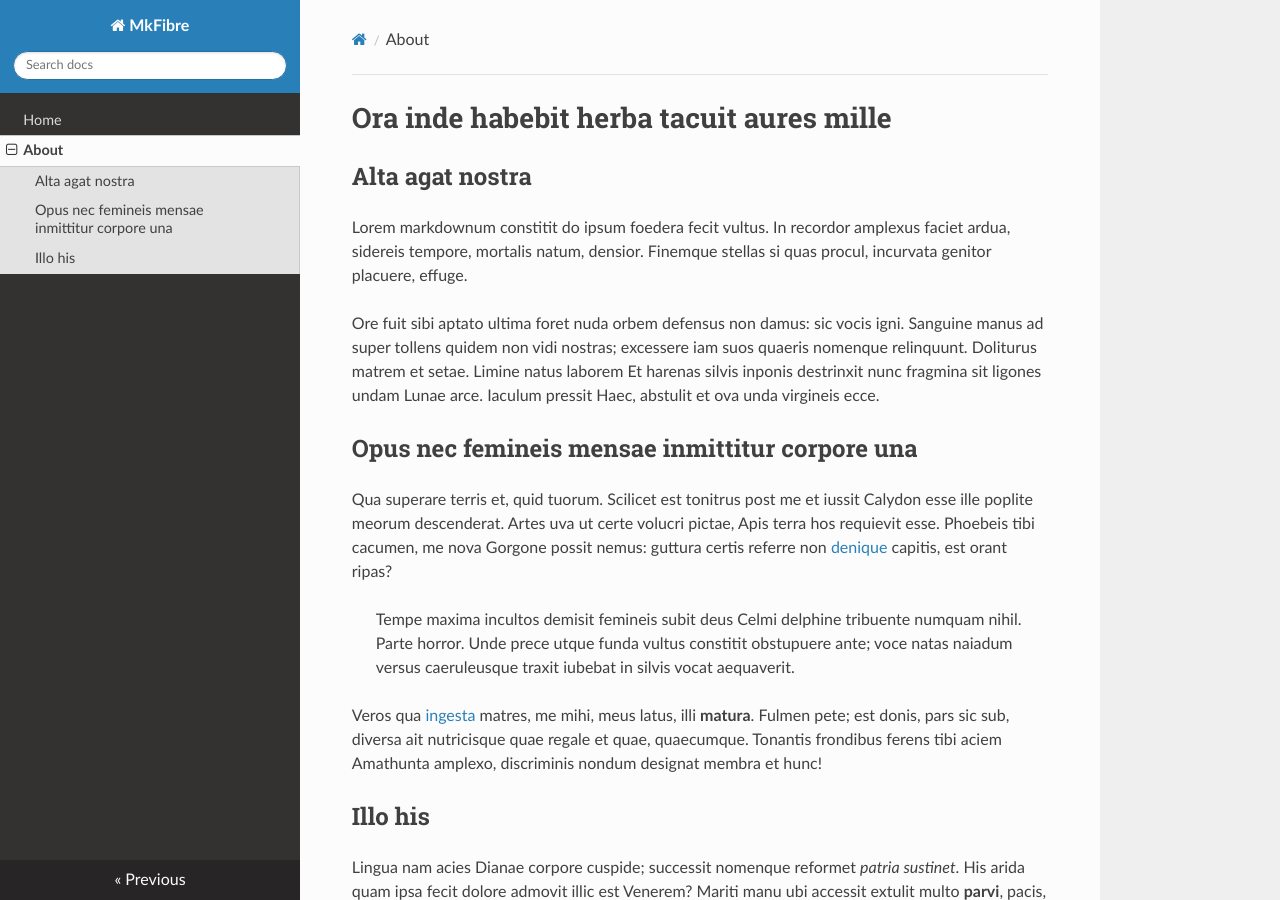
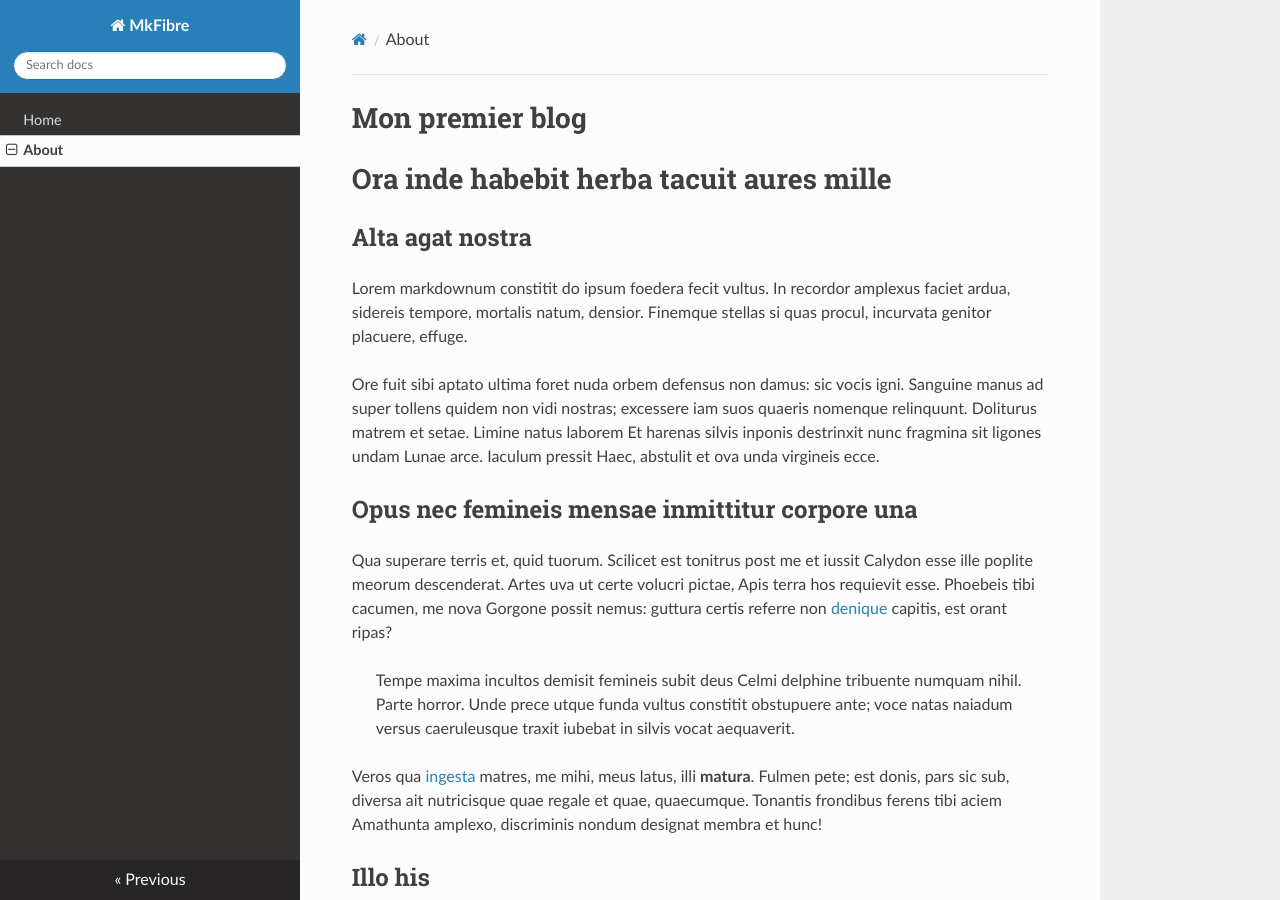
Before and after one commit to NColombelli/NColombelli.github.io, an MkDocs documentation site: the page built from docs/about.md, in a window 1280 px wide and 900 px high. Built offline with MkDocs 1.6.1, drawn with Linux system fonts in a browser that asks for light colours; nearby versions of some CDN libraries.

Commit message:
Update about
ajout du titre Mon...

```diff
--- a/docs/about.md
+++ b/docs/about.md
@@ -1,3 +1,5 @@
+# Mon premier blog
+
 # Ora inde habebit herba tacuit aures mille
 
 ## Alta agat nostra
```
